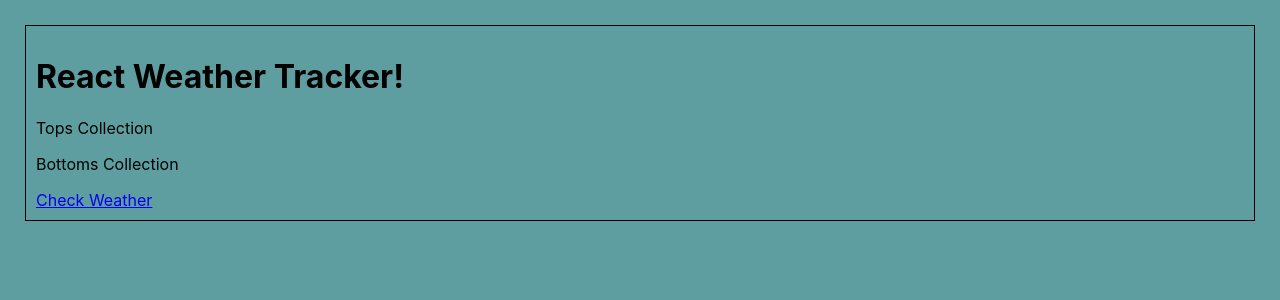
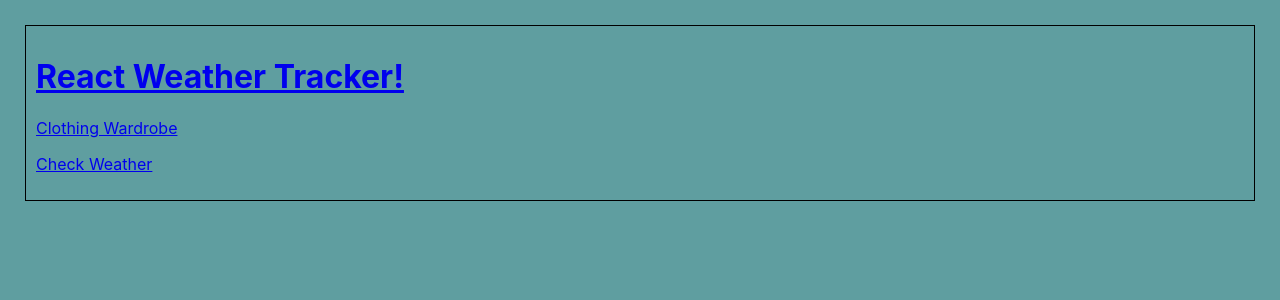
Before and after one commit to naveyonac/weather-react, a React (Create React App) app in the folder weather/: page / in a window 1280 px wide. Shown: the top 300 px of the page. Built offline with nearby package versions, Linux system fonts and the light colour scheme.

Commit message:
clothing wardrobe route connected

```diff
--- a/weather/src/App.css
+++ b/weather/src/App.css
@@ -43,9 +43,9 @@
   padding: 10px;
 }
 
-.NavButtons {
+/* .Nav {
   display: inline;
-}
+} */
 
 body {
   background-color: cadetblue
--- a/weather/src/App.js
+++ b/weather/src/App.js
@@ -17,10 +17,17 @@
     return (
       <div className="App">
         <div className='Menu'>
-          <h1>React Weather Tracker!</h1>
-          <p>Tops Collection</p>
-          <p>Bottoms Collection</p>
-          <a href='/weather'>Check Weather</a>
+          <a href='/' component={App}>
+            <h1>React Weather Tracker!</h1>
+          </a>
+            <div className='Nav'>
+              <p>
+                <a href='/index'>Clothing Wardrobe</a>
+              </p>
+              <p>
+                <a href='/weather'>Check Weather</a>
+              </p>
+            </div>
         </div>
         {/*
 
```
